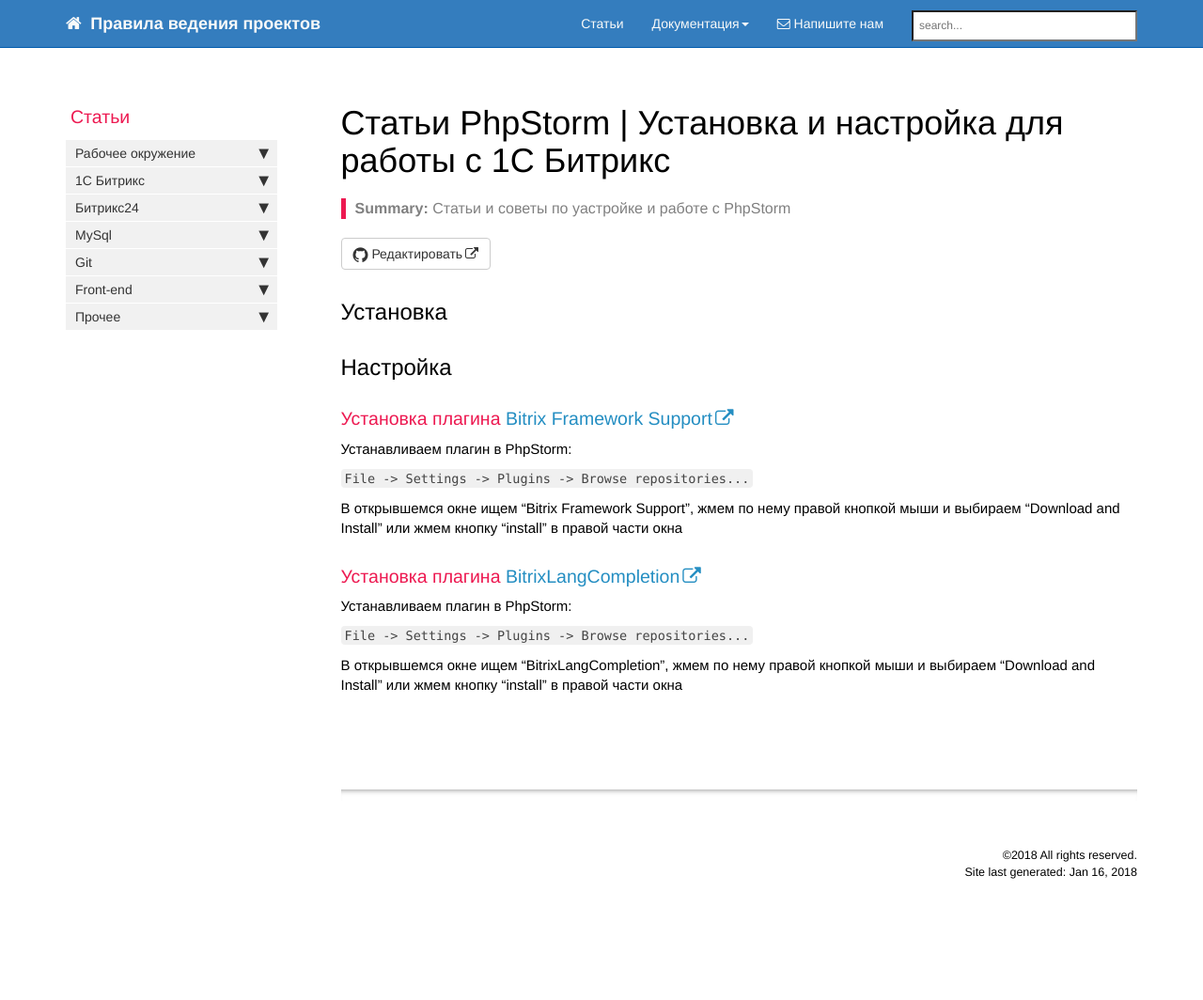
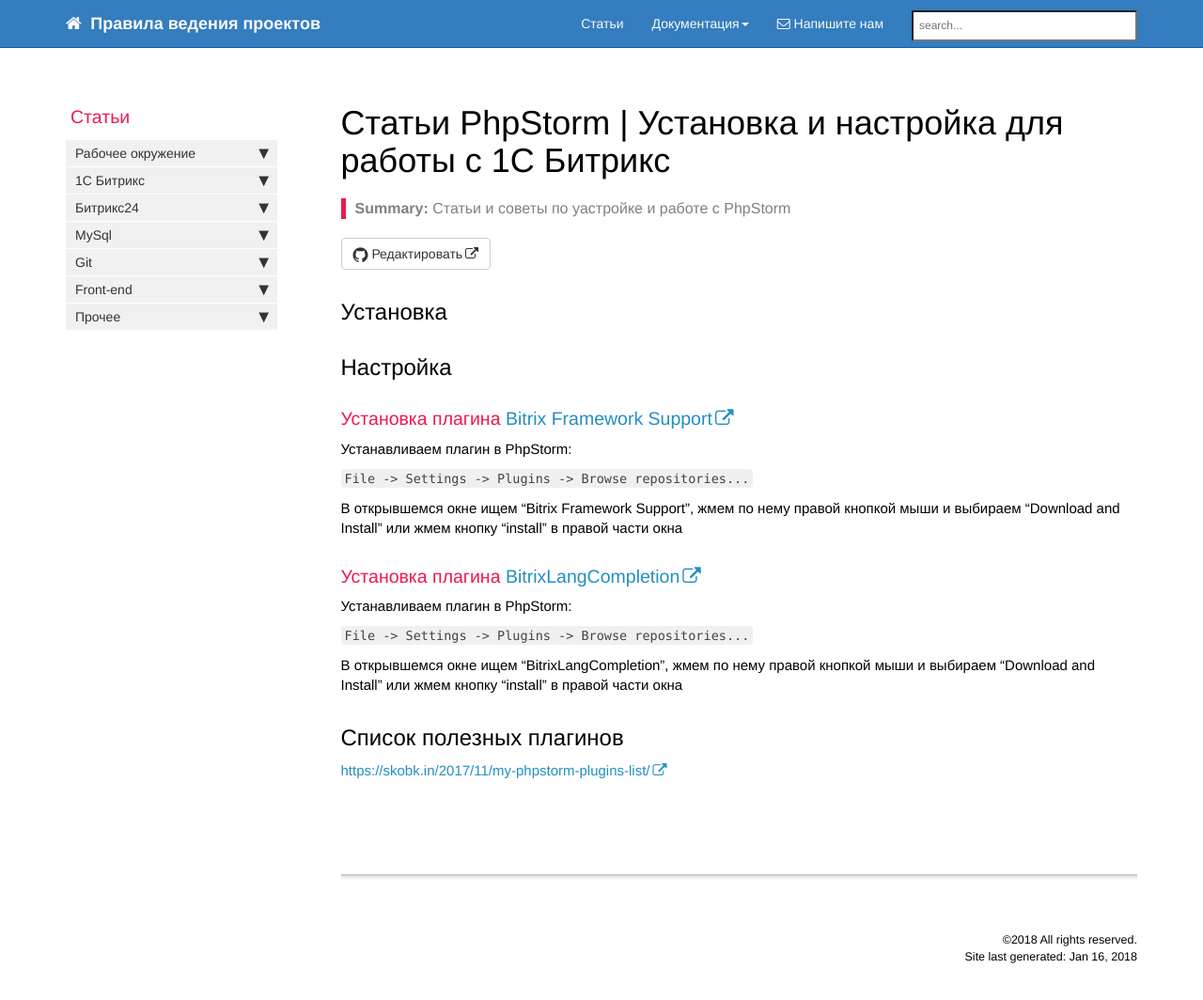
Before and after one commit to gdecider/gdecider.github.io, a Jekyll site: the page built from pages/articles/articles-env-phpstorm-setup-and-config.md, in a window 1280 px wide and 1078 px high. Shown: the top 1064 px of the window at 94% size. Built offline with Jekyll 4.4.1, drawn with Linux system fonts in a browser that asks for light colours; nearby versions of some CDN libraries; comment, search, counter and statistics services are not loaded.

Commit message:
Update articles-env-phpstorm-setup-and-config.md

````diff
--- a/pages/articles/articles-env-phpstorm-setup-and-config.md
+++ b/pages/articles/articles-env-phpstorm-setup-and-config.md
@@ -27,3 +27,7 @@
 ```File -> Settings -> Plugins -> Browse repositories...```
 
 В открывшемся окне ищем "BitrixLangCompletion", жмем по нему правой кнопкой мыши и выбираем "Download and Install" или жмем кнопку "install" в правой части окна
+
+## Список полезных плагинов
+
+[https://skobk.in/2017/11/my-phpstorm-plugins-list/](https://skobk.in/2017/11/my-phpstorm-plugins-list/)
````
